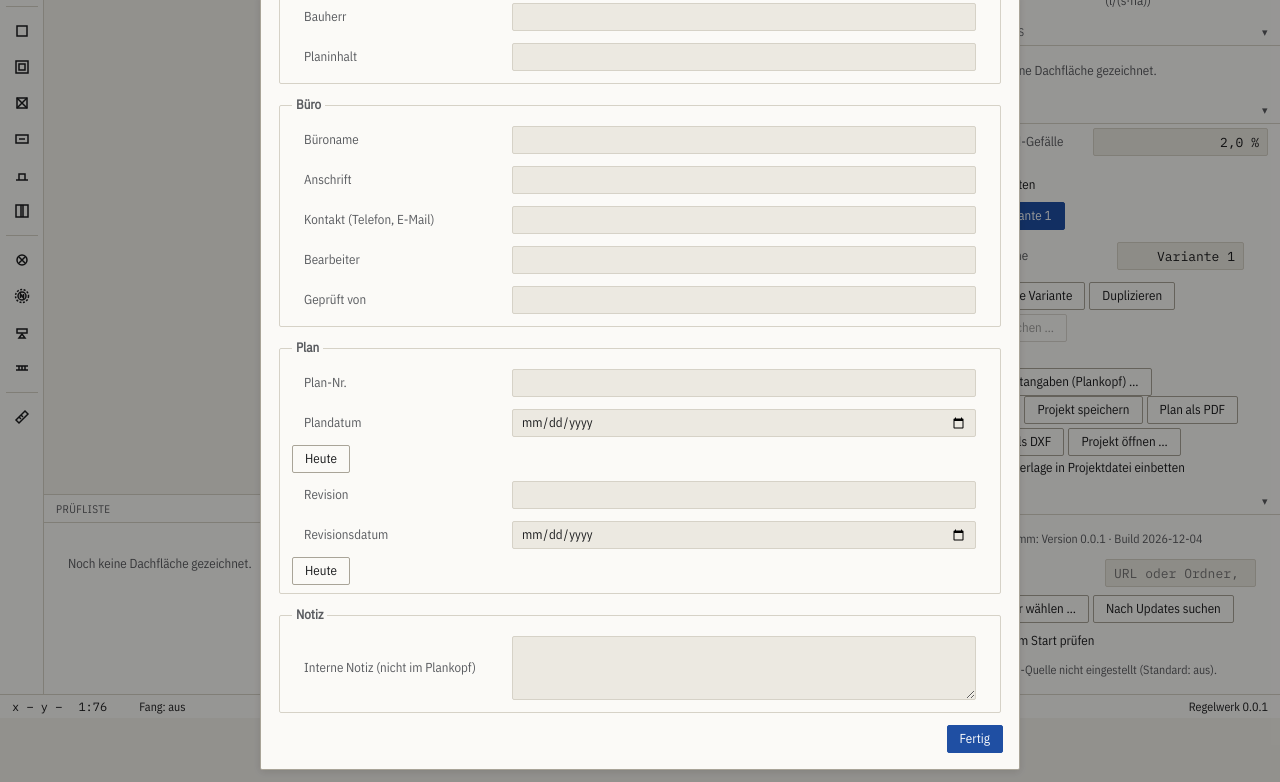
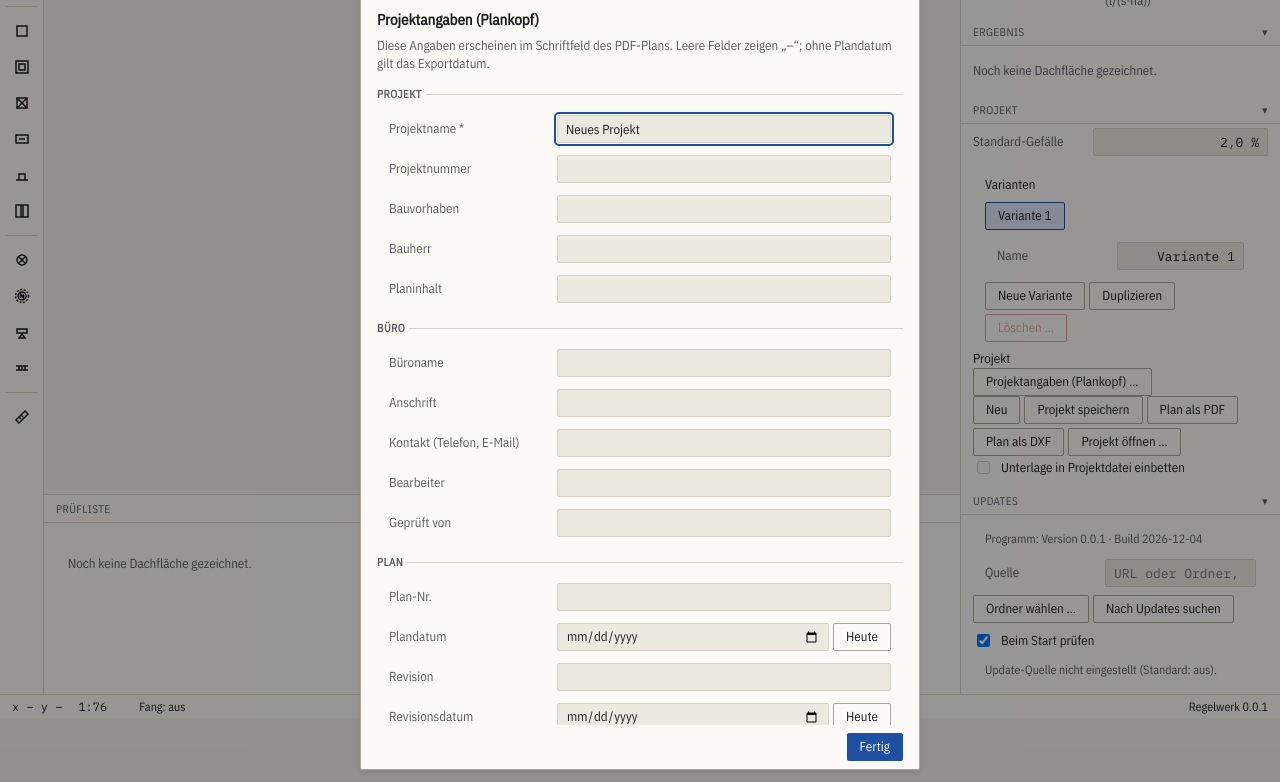
Before and after one commit to HOAI-droid/FlachdachPlaner, a website built with Vite: page index.html in a window 1280 px wide. Both pictures are taken after a click on the button "Projektangaben (Plankopf) …". Shown: the part 82-864 px from the top of the page. Built offline with nearby package versions, Linux system fonts and the light colour scheme.

Commit message:
UI-Nacharbeit Plankopf-Dialog und Varianten-Panel (visual-qa)
Co-Authored-By: Claude Sonnet 5.5 <noreply@anthropic.com>
Claude-Session: https://claude.ai/code/session_01PVUnt8ej6dtZ8AXMwqFznU

```diff
--- a/src/styles/app.css
+++ b/src/styles/app.css
@@ -145,7 +145,7 @@ button, input, select { font: inherit; color: inherit; }
 /* Modaler Dialog (Speichern-Rückfrage, PDF-Seitenwahl) */
 .dialog-bg { position: fixed; inset: 0; z-index: 100; display: flex; align-items: center; justify-content: center; background: rgb(0 0 0 / .4); }
 .dialog-bg .dialog { max-width: min(440px, calc(100vw - var(--sp-6))); max-height: calc(100vh - var(--sp-6)); overflow: auto; box-shadow: var(--shadow-1); }
-.dialog-bg .dialog.breit { width: min(760px, calc(100vw - var(--sp-6))); max-width: none; }
+.dialog-bg .dialog.breit { width: min(560px, calc(100vw - var(--sp-6))); max-width: none; }
 .dialog-titel { margin: 0 0 var(--sp-3); font-size: var(--fs-lg); font-weight: 600; }
 .dialog-text { margin: 0 0 var(--sp-4); color: var(--text-muted); }
 .dialog-knoepfe { justify-content: flex-end; margin-top: var(--sp-4); }
@@ -158,9 +158,14 @@ button, input, select { font: inherit; color: inherit; }
 
 /* Projektangaben-Maske und Varianten-Liste */
 .angaben { display: grid; gap: var(--sp-4); }
-.angaben-gruppe { border: 1px solid var(--line); border-radius: var(--r-1); padding: var(--sp-3) var(--sp-4); display: grid; gap: var(--sp-2); }
-.angaben-gruppe legend { padding: 0 var(--sp-2); color: var(--text-muted); font-weight: 600; }
-.angaben .field { grid-template-columns: 200px 1fr; }
+.angaben-gruppe { border: 0; border-top: 1px solid var(--line); margin: 0; padding: var(--sp-3) 0 0; min-width: 0; display: grid; gap: var(--sp-2); }
+.angaben-gruppe legend { padding: 0 var(--sp-2) 0 0; color: var(--text-muted); font-weight: 600; font-size: var(--fs-xs); text-transform: uppercase; letter-spacing: .04em; }
+.angaben .feld-zeile { display: grid; grid-template-columns: 1fr auto; gap: var(--sp-2); align-items: center; }
+.dialog-bg .dialog-knoepfe { position: sticky; bottom: calc(-1 * var(--sp-5)); background: var(--surface); padding: var(--sp-3) 0; margin-bottom: calc(-1 * var(--sp-3)); }
+.dialog input[type=checkbox] { accent-color: var(--accent); }
+.varianten-liste .btn.variante.aktiv { background: var(--accent-soft); border-color: var(--accent); color: var(--text); }
+.btn.gefahr { color: var(--error); border-color: var(--error); }
+.angaben .field { grid-template-columns: 160px 1fr; }
 .angaben .field input, .angaben .field textarea { text-align: left; background: var(--surface-2); border: 1px solid var(--line); border-radius: var(--r-1); padding: var(--sp-2) var(--sp-3); font: inherit; color: var(--text); min-width: 0; }
 .angaben .field input { height: 28px; padding-block: 0; }
 .angaben .btn { justify-self: start; }
--- a/src/ui/angaben.ts
+++ b/src/ui/angaben.ts
@@ -66,13 +66,14 @@ export function baueAngabenFormular(meta: Projektmetadaten, setze: (teil: Projek
         fehler.hidden = m === null; fehler.textContent = m ?? "";
         i.setAttribute("aria-invalid", m === null ? "false" : "true");
       });
-      zeile.append(l, i);
-      sec.append(zeile, fehler);
       if (f.art === "datum") {
+        i.lang = "de";
         const heute = mk("button", "btn", "Heute"); heute.type = "button"; heute.dataset.k = `${id}-heute`;
         heute.addEventListener("click", () => { i.value = heuteIso(); i.dispatchEvent(new Event("change")); });
-        sec.append(heute);
-      }
+        const z = mk("div", "feld-zeile"); z.append(i, heute);
+        zeile.append(l, z);
+      } else zeile.append(l, i);
+      sec.append(zeile, fehler);
     }
     wurzel.append(sec);
   }
@@ -89,5 +90,6 @@ export function oeffneAngabenDialog(meta: Projektmetadaten, setze: (teil: Projek
     abbruchId: "fertig",
     breit: true,
   });
+  d.wurzel.querySelector<HTMLElement>("input")?.focus();
   return d.ergebnis.then(() => undefined);
 }
--- a/src/ui/editor.ts
+++ b/src/ui/editor.ts
@@ -528,7 +528,7 @@ export function mountEditor(shell: Shell, stage: Stage): Editor {
     const liste = el("div", "varianten-liste");
     liste.setAttribute("role", "list");
     for (const v of variantenListe(pr)) {
-      const b = button(v.name, () => wechsleZuVariante(v.id), v.aktiv ? "btn primary variante" : "btn variante");
+      const b = button(v.name, () => wechsleZuVariante(v.id), v.aktiv ? "btn variante aktiv" : "btn variante");
       b.dataset.k = `variante-${v.id}`; b.setAttribute("role", "listitem");
       if (v.aktiv) b.setAttribute("aria-current", "true");
       liste.append(b);
@@ -544,7 +544,7 @@ export function mountEditor(shell: Shell, stage: Stage): Editor {
     const zeile = el("div", "btn-row");
     const b1 = button("Neue Variante", () => neueVariante()); b1.dataset.k = "variante-neu";
     const b2 = button("Duplizieren", () => neueVariante(pr.aktiveVariante)); b2.dataset.k = "variante-duplizieren";
-    const b3 = button("Löschen …", () => void loescheVarianteFrage(pr.aktiveVariante)); b3.dataset.k = "variante-loeschen"; b3.disabled = variantenListe(pr).length < 2;
+    const b3 = button("Löschen …", () => void loescheVarianteFrage(pr.aktiveVariante), "btn gefahr"); b3.dataset.k = "variante-loeschen"; b3.disabled = variantenListe(pr).length < 2;
     zeile.append(b1, b2, b3);
     box.append(f, fehler, zeile);
     return box;
```
